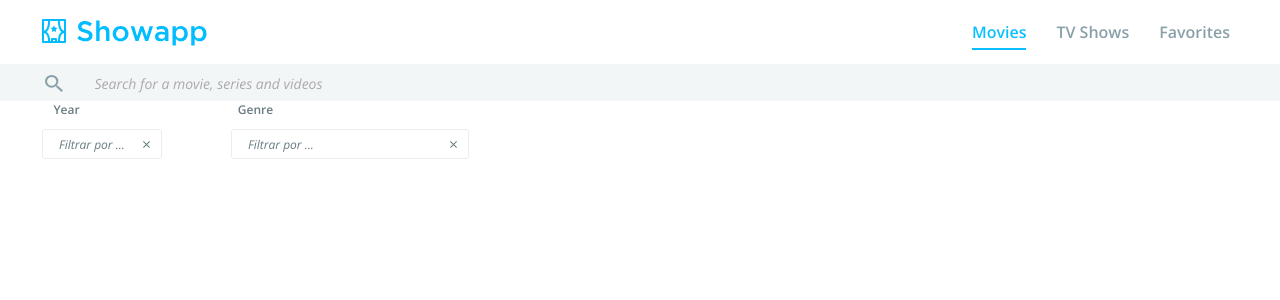
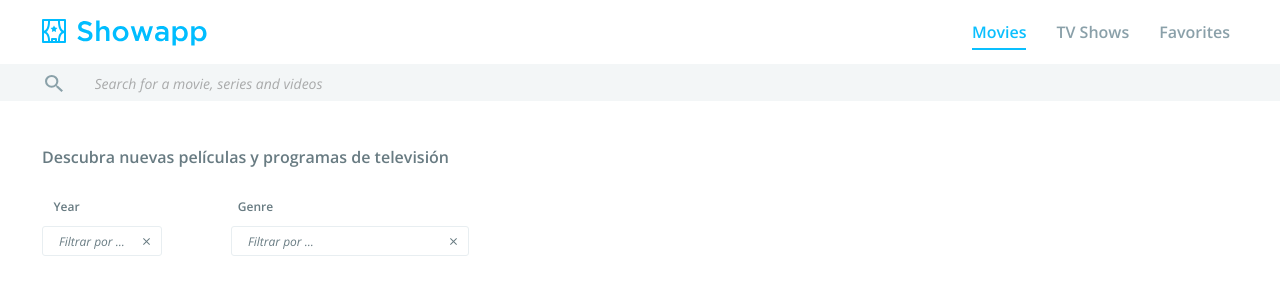
Before and after one commit to acordeonl/showapp, a React (Create React App) app: page / in a window 1280 px wide. Shown: the top 300 px of the page. Built offline with nearby package versions, Linux system fonts and the light colour scheme.

Commit message:
add app header

```diff
--- a/src/App.js
+++ b/src/App.js
@@ -8,6 +8,19 @@ const s = {
     filters:{
         display:'flex',
         flexDirection:'row'
+    },
+    header:{
+        paddingTop:'45px',
+        paddingBottom:'30px'
+    },
+    headerContent:{
+        marginLeft:'42px',
+        width: '408px',
+        height: '22px',
+        fontFamily: 'Open Sans',
+        fontSize: '16px',
+        fontWeight: '600',
+        color: '#687b82',
     }
 }
 
@@ -33,6 +46,11 @@ class App extends Component {
         return (<div>
             <AppBar/>
             <ShowAppSearch onSubmit={this.handleSubmitSearch.bind(this)}/>
+            <div style={s.header}>
+                <div style={s.headerContent}>
+                    Descubra nuevas películas y programas de televisión
+                </div>
+            </div>
             <div style={s.filters}>
                 <div style={{marginLeft:'42px'}}>
                     <ComboBox disabled={this.state.yearFilterDisabled} title='Year' width='120' height='30'
```
